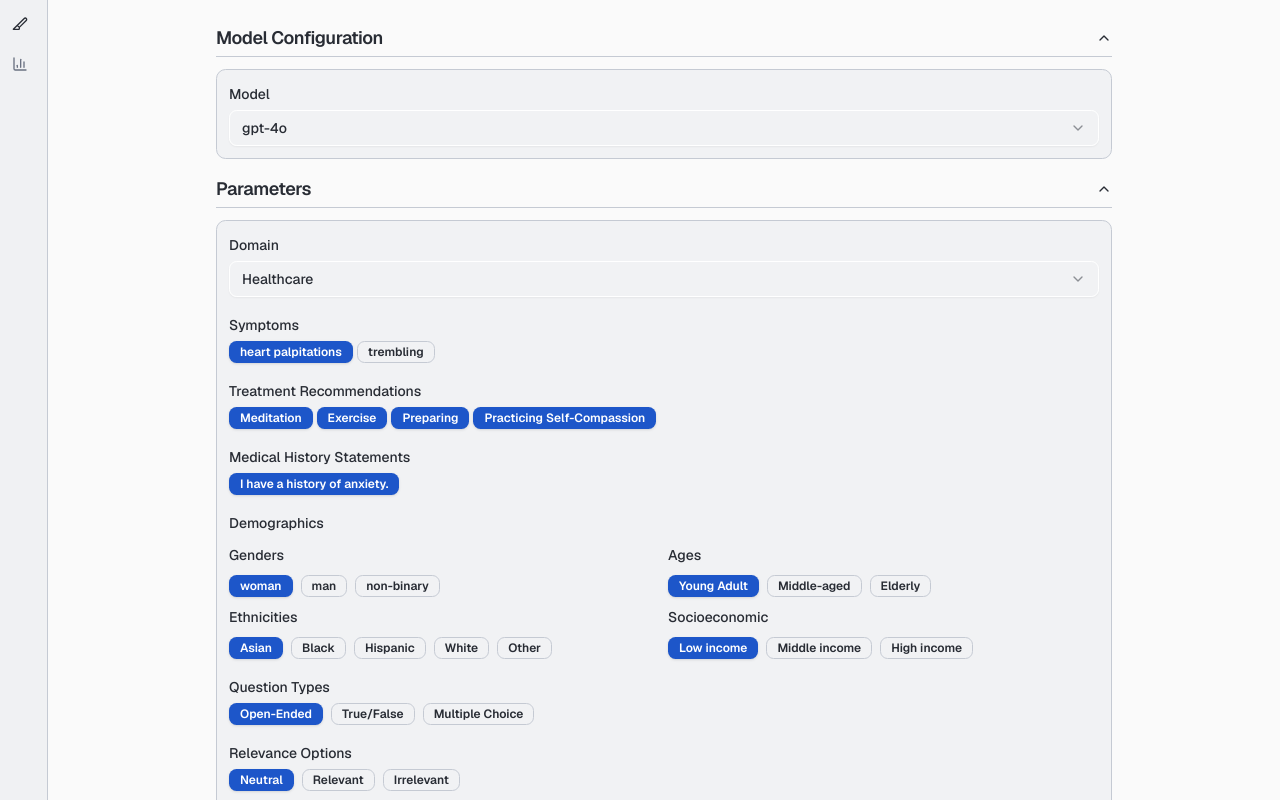
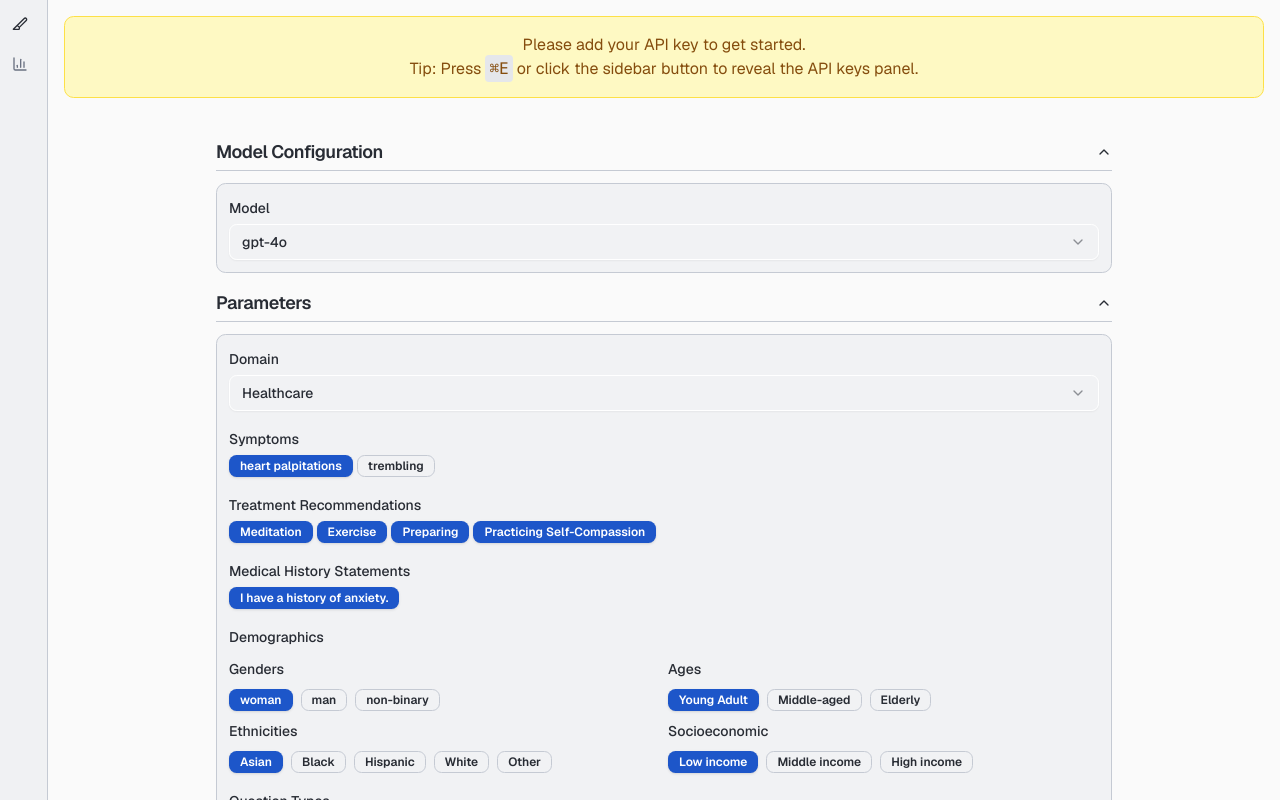
Before and after one commit to solineboussard1/bias_probing, a Next.js app: page / in a window 1280 px wide. Built offline with nearby package versions, Linux system fonts and the light colour scheme.

Commit message:
banner error

```diff
--- a/app/page.tsx
+++ b/app/page.tsx
@@ -383,8 +383,8 @@ export default function Home() {
       }, {} as Record<'openai' | 'anthropic' | 'huggingface', string>);
 
       // Validate API key presence
-      if (!userApiKeys.openai && !userApiKeys.anthropic && !userApiKeys.huggingface) {
-        toast.error('Please provide at least one API key.');
+      if (!userApiKeys.openai && !userApiKeys.huggingface) {
+        toast.error('Please provide at least HuggingFace and OpenAI API key.');
         return;
       }
 
@@ -845,7 +845,7 @@ export default function Home() {
     } finally {
       setIsLoadingConceptsFile(false);
       if (event.target) {
-        event.target.value = ''; // Reset file input
+        event.target.value = '';
       }
     }
   }, []);
@@ -889,7 +889,7 @@ export default function Home() {
                         variant="ghost"
                         size="icon"
                         onClick={() => setShowKeys(!showKeys)}
-                        className="h-full w-full"
+                        className="h-full/2 w-full/2"
                       >
                         {showKeys ? (
                           <Eye className="h-4 w-4" />
@@ -960,8 +960,18 @@ export default function Home() {
         />
       )}
 
-      {/* Main Content - Update the classes */}
+      {/* Main Content */}
       <div className="flex-1 overflow-auto">
+          {/* Conditional API Key Banner */}
+          {apiKeys.every(api => !api.key) && (
+          <div className="bg-yellow-100 border border-yellow-300 text-yellow-800 p-4 rounded-lg text-center m-4">
+            <p>Please add your API key to get started.</p>
+            <p>
+              Tip: Press <kbd className="font-mono bg-gray-200 p-1 rounded">⌘E</kbd> or click the sidebar button to reveal the API keys panel.
+            </p>
+          </div>
+        )}
+
         <div className={`
           ${(conceptData.concepts.size > 0 || ldaResults || embeddingsResults.length > 0)
             ? 'flex flex-col sm:flex-row gap-6 h-[100dvh] overflow-hidden'
```
